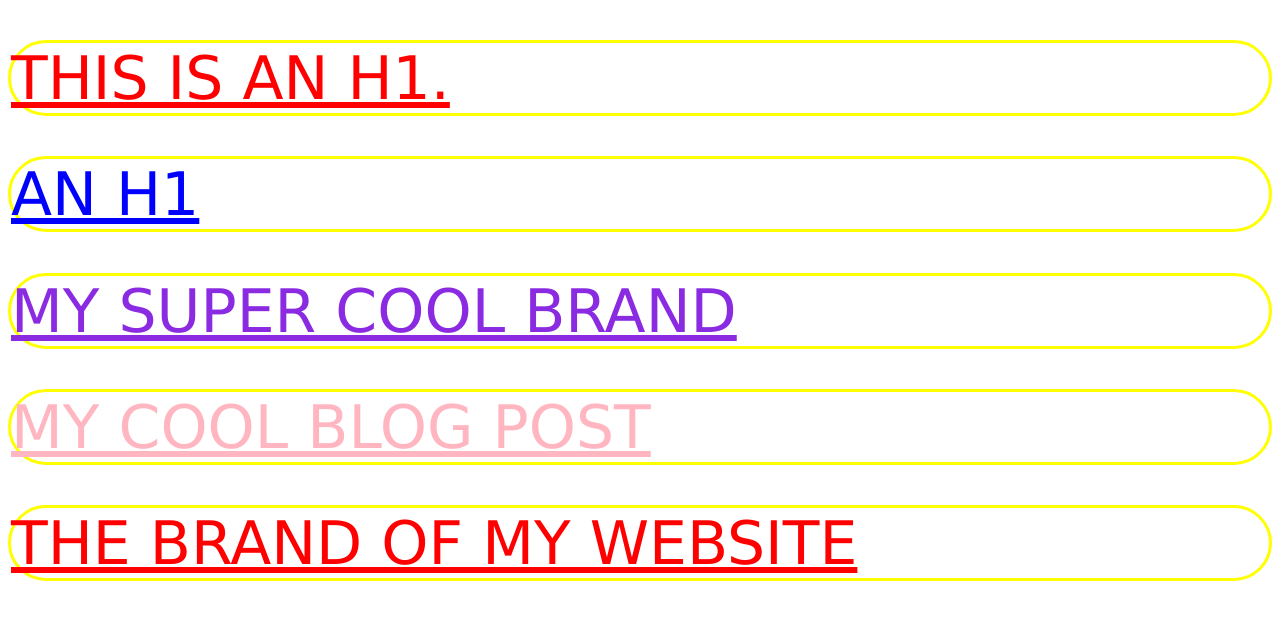
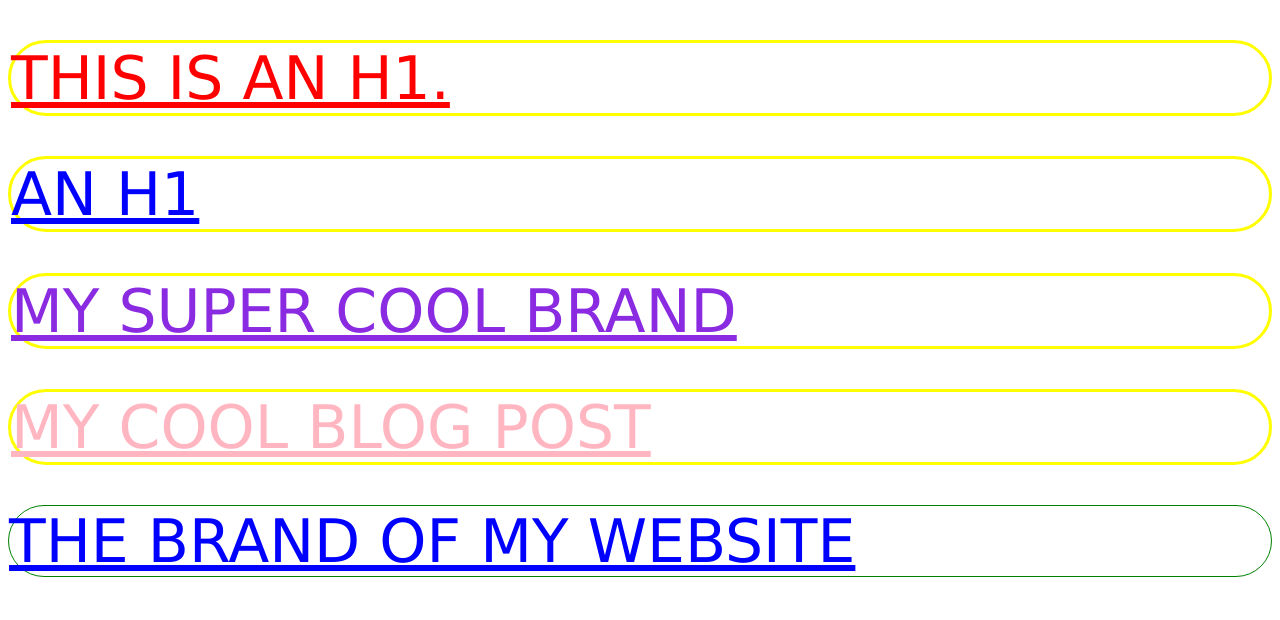
Before and after one commit to KCMav/CSS-101, a plain HTML site: page index.html in a window 1280 px wide. Drawn offline with Linux system fonts and the light colour scheme.

Commit message:
zxcvsgsfgws

```diff
--- a/styles.css
+++ b/styles.css
@@ -31,3 +31,8 @@ div > h1 {
 h1.nav-head.nav-main.other-useful-class{
     color: green;
 }
+
+.nav-head {
+    color: blue !important;
+    border: 1px solid green;
+}
```
